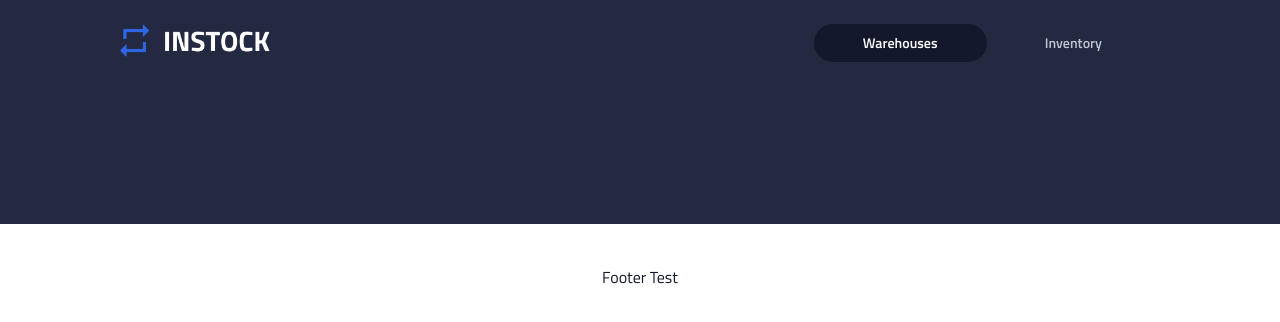
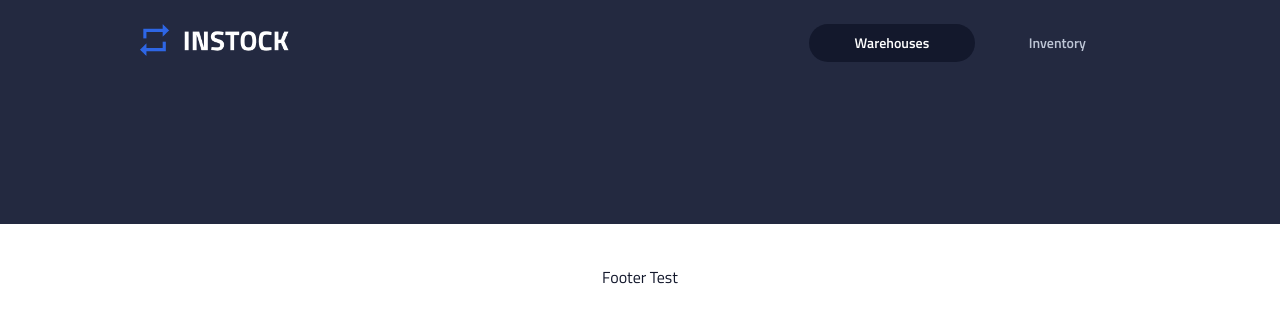
Before and after one commit to betty-alemayehu/InStock, a React (Vite) app: page /warehouses in a window 1280 px wide. Shown: the top 322 px of the page. Built offline with nearby package versions, Linux system fonts and the light colour scheme.

Commit message:
updated header to include restrictions for max-width

```diff
--- a/src/components/Header/Header.scss
+++ b/src/components/Header/Header.scss
@@ -5,6 +5,9 @@
 
 .nav {
   background-color: $Graphite;
+  display: flex;
+  flex-direction: row;
+  justify-content: center;
 
   &__container {
     display: flex;
@@ -13,18 +16,16 @@
     width: 100%;
     white-space: nowrap;
     text-align: center;
-    padding: 1.5rem $gutter-mobile;
+    padding: 1.5rem;
     height: 15rem;
+    max-width: 600px;
 
     @include tablet {
       flex-direction: row;
       height: 14rem;
       align-items: flex-start;
-      padding: 2rem $gutter-tablet-desktop;
-    }
-
-    @include desktop {
-      padding: 1.5rem 7.5rem;
+      max-width: 1000px;
+      padding: 1.5rem 0;
     }
   }
 
```
